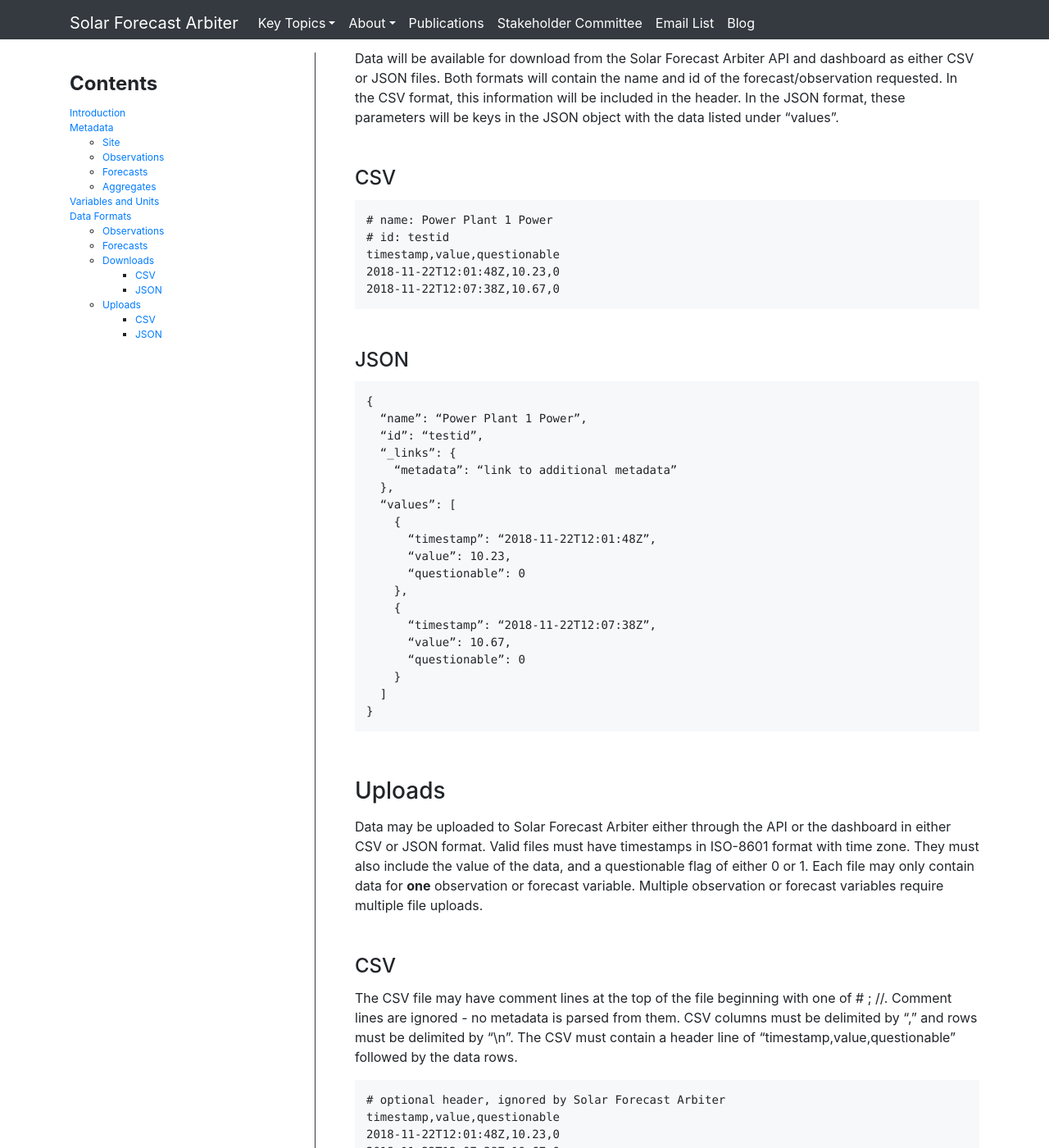
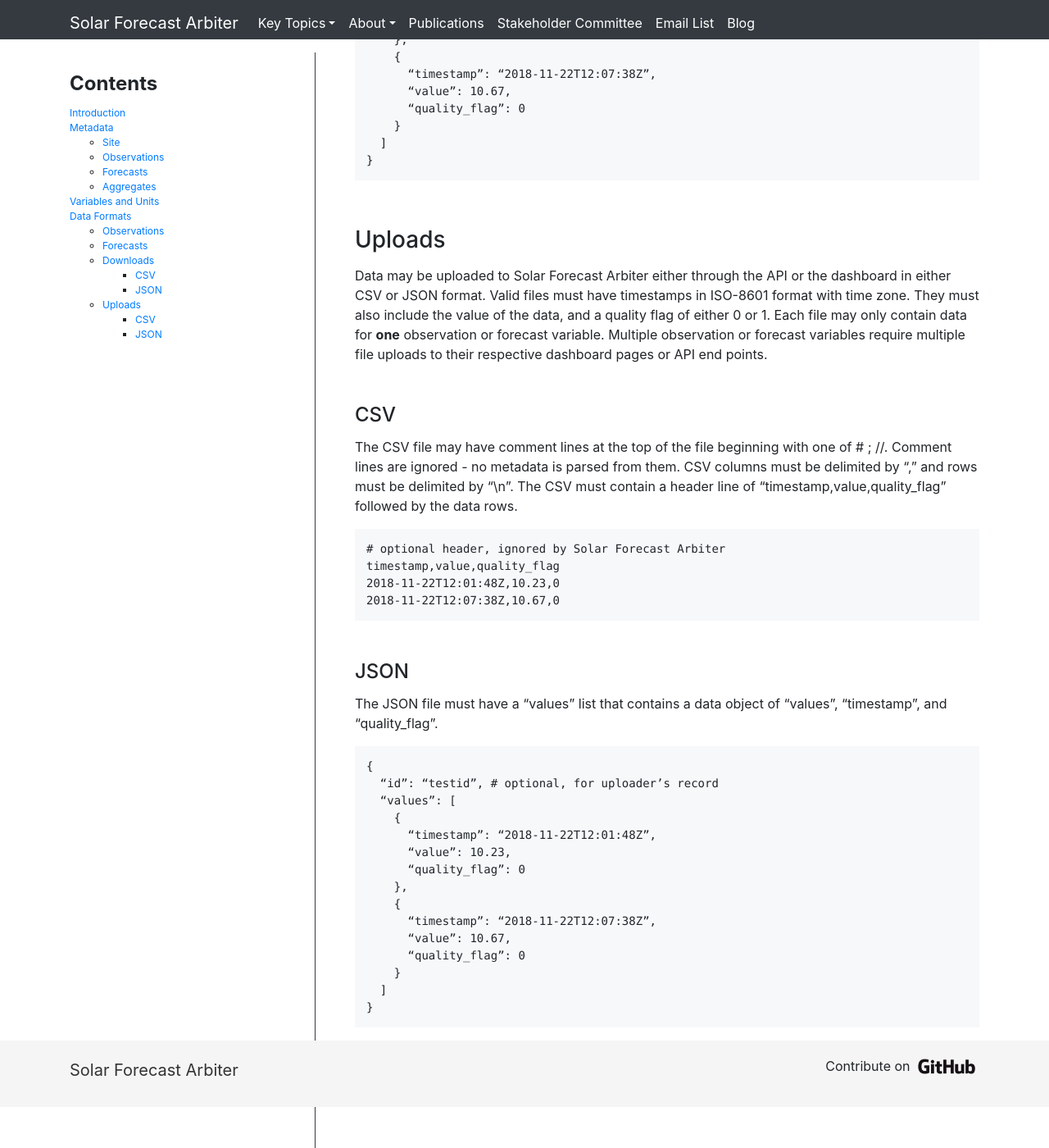
Before and after one commit to SolarArbiter/SolarArbiter.github.io, a Jekyll site: the page built from data_model.md, in a window 1280 px wide and 1400 px high, scrolled down 6780 px. Shown: the whole window at 82% size. Built offline with Jekyll 4.4.1, drawn with Linux system fonts in a browser that asks for light colours; comment, search, counter and statistics services are not loaded; our own code applies the rules of GitHub Pages for plain Markdown files; after the commit the page ends 8130 px from its top, so only the background shows below that; some of the changed text lies outside the part shown.

Commit message:
minor updates in response to comments

````diff
--- a/data_model.md
+++ b/data_model.md
@@ -105,63 +105,45 @@
 Site. They are:
 
 -   Name: name for the Site, e.g. Desert Rock
-
 -   Latitude: latitude of the Site in decimal degrees north of the
     equator, e.g. 36.62373
-
 -   Longitude: longitude of the Site in decimal degrees east of the
     prime meridian, e.g. -116.01947
-
 -   Elevation: Elevation of the Site in meters above sea level, e.g.
     1007
-
 -   Timezone: IANA timezone of the Site, e.g.
     Etc/GMT+8
 
 Additional parameters will be optional when creating a site:
 
 -   Network: measurement network name, e.g. SURFRAD
-
 -   Well-Known Text: describes a geometric area for a Site which may be
-    physically extended, i.e. a polygon over a city for a Site of
-    distributed generation PV systems.
+    physically extended, e.g. a polygon over a city for a Site that
+	describes many distributed generation PV systems.
 
 Sites that are solar power plants will require additional parameters
 that enable power forecasts. These parameters will be listed under a
 “modeling parameters” key as follows:
 
 -   Modeling parameters:
-
-    -   AC power: nameplate AC power rating
-
-    -   DC power: nameplate DC power rating
-
+    -   AC power: nameplate AC power rating in megawatts
+    -   DC power: nameplate DC power rating in megawatts
     -   Temperature Coefficient: The temperature coefficient of DC power
         in units of 1/C. Typically -0.002 to -0.005 per degree C.
-
     -   Tracking type: type of tracking system, i.e. fixed, single axis,
         two axis
-
     -   For fixed tilt systems:
-
         -   Surface tilt: tilt from horizontal of a fixed tilt system,
             degrees
-
         -   Surface azimuth: azimuth angle of a fixed tilt system,
             degrees
-
     -   For single-axis tracked systems:
-
         -   Axis tilt: tilt from horizontal of the tracker axis, degrees
-
         -   Axis azimuth: azimuth angle of the tracker axis, degrees
-
-        -   Ground coverage ratio: ground coverage ratio of a tracking
+        -   Ground coverage ratio: ratio of total width of modules on a tracker to the distance between tracker axes. For example, for trackers each with two modules of 1m width each, and a spacing between tracker axes of 7m, the ground coverage ratio is 0.286(=2/7).
             system
-
         -   Backtrack: True/False indicator of if a tracking system uses
             backtracking
-
         -   Maximum rotation angle: maximum rotation from horizontal of
             a single axis tracker, degrees
 
@@ -212,37 +188,29 @@
 Forecast can be associated with it.
 
 Creation of Forecasts will have the following required parameters (see
-[*Use Cases*](https://solarforecastarbiter.org/usecases/#forecastdef)
+[Use Cases](https://solarforecastarbiter.org/usecases/#forecastdef)
 for more detailed explanation of forecast parameters):
 
 -   Name: name of the Forecast
-
 -   Issue time of day - The time of day that a forecast run is issued,
     e.g. 00:30. For forecast runs issued multiple times within one day
     (e.g. hourly), this specifies the first issue time of day.
     Additional issue times are uniquely determined by the first issue
     time and the run length & issue frequency attribute.
-
 -   Lead time to start - The difference between the issue time and the
     start of the first forecast interval, e.g. 1 hour.
-
 -   Interval length - The length of time that each data point
     represents, e.g. 5 minutes, 1 hour.
-
 -   Run length / issue frequency - The total length of a single issued
     forecast run, e.g. 1 hour. To enforce a continuous, non-overlapping
     sequence, this is equal to the forecast run issue frequency.
-
 -   Interval label - Indicates if a time labels the beginning or the
     ending of an interval average, or indicates an instantaneous value,
     e.g. beginning, ending, instant
-
 -   Value type - The type of the data in the forecast, e.g. mean, max,
     95th percentile.
-
 -   Variable - The variable in the forecast, e.g. power, GHI, DNI. Each
     variable is associated with a standard unit.
-
 -   Site - The predefined site that the forecast is for, e.g. Power
     Plant X or Aggregate Y.
 
@@ -268,12 +236,9 @@
 Aggregates have the following required parameters:
 
 -   Name: Name of the Aggregate
-
 -   Description: A description of the makeup of the Aggregate, e.g. all
     utility scale solar in ISO region
-
 -   Timezone: IANA timezone of the site, e.g. Etc/GMT+8
-
 -   Observations: A list of Observations that make up the aggregate
 
 ## Variables and Units
@@ -285,25 +250,15 @@
 permitted are as follows:
 
 -   surface temperature: degrees Celsius
-
 -   surface wind speed: meters per second
-
 -   Global Horizontal Irradiance: Watts per meter squared
-
 -   Direct Normal Irradiance: Watts per meter squared
-
 -   Diffuse Horizontal Irradiance: Watts per meter squared
-
 -   Plane of array irradiance: Watts per meter squared
-
 -   Relative humidity: %
-
 -   AC power: megawatts
-
 -   DC power: megawatts
-
 -   PDF probability: %
-
 -   CDF value:
 
 Timestamp and timezone formatting is addressed below.
@@ -319,11 +274,10 @@
 #### Observations
 {: .anchor}
 
--   Timestamp: A timestamp in ISO-8601 format including a timezone, e.g.
-    2018-12-05T23:01:45-07:00 or 20181206T060145Z.
+-   Timestamp: A timestamp in ISO-8601 format including a timezone. e.g.
+	`2018-12-05T23:01:45-07:00` or `20181206T060145Z`.
 
 -   Value: Values for the variable in units defined above.
-
 -   Quality Flag: A flag indicating if the value is questionable. Either
     0 or 1.
 
@@ -334,9 +288,7 @@
 series of Timestamp, Value pairs in the following format:
 
 -   Timestamp: A timestamp in ISO-8601 format
-    including a timezone, e.g. 2018-12-05T23:01:45-07:00 or
-    20181206T060145Z.
-
+    including a timezone. e.g. `2018-12-05T23:01:45-07:00` or `20181206T060145Z`.
 
 -   Value: Values for the variable in units defined above.
 
@@ -369,14 +321,12 @@
 ```
 # name: Power Plant 1 Power
 # id: testid
-timestamp,value,questionable
+timestamp,value,quality_flag
 2018-11-22T12:01:48Z,10.23,0
 2018-11-22T12:07:38Z,10.67,0
 ```
-
 #### JSON
 {: .anchor}
-
 
     {
       “name”: “Power Plant 1 Power”,
@@ -388,12 +338,12 @@
         {
           “timestamp”: “2018-11-22T12:01:48Z”,
           “value”: 10.23,
-          “questionable”: 0
+          “quality_flag”: 0
         },
         {
           “timestamp”: “2018-11-22T12:07:38Z”,
           “value”: 10.67,
-          “questionable”: 0
+          “quality_flag”: 0
         }
       ]
     }
@@ -405,10 +355,10 @@
 Data may be uploaded to Solar Forecast Arbiter either through the API or
 the dashboard in either CSV or JSON format. Valid files must have
 timestamps in ISO-8601 format with time zone. They must also include the
-value of the data, and a questionable flag of either 0 or 1. Each file
+value of the data, and a quality flag of either 0 or 1. Each file
 may only contain data for **one** observation or forecast variable.
 Multiple observation or forecast variables require multiple file
-uploads.
+uploads to their respective dashboard pages or API end points.
 
 #### CSV
 {: .anchor}
@@ -417,11 +367,11 @@
 with one of # ; //. Comment lines are ignored - no metadata is parsed
 from them. CSV columns must be delimited by “,” and rows must be
 delimited by “\n”. The CSV must contain a header line of
-“timestamp,value,questionable” followed by the data rows.
+“timestamp,value,quality_flag” followed by the data rows.
 
 ```
 # optional header, ignored by Solar Forecast Arbiter
-timestamp,value,questionable
+timestamp,value,quality_flag
 2018-11-22T12:01:48Z,10.23,0
 2018-11-22T12:07:38Z,10.67,0
 ```
@@ -430,7 +380,7 @@
 {: .anchor}
 
 The JSON file must have a “values” list that contains a data object of
-“values”, “timestamp”, and “questionable”.
+“values”, “timestamp”, and “quality_flag”.
 
     {
       “id”: “testid”, # optional, for uploader’s record
@@ -438,12 +388,12 @@
         {
           “timestamp”: “2018-11-22T12:01:48Z”,
           “value”: 10.23,
-          “questionable”: 0
+          “quality_flag”: 0
         },
         {
           “timestamp”: “2018-11-22T12:07:38Z”,
           “value”: 10.67,
-          “questionable”: 0
+          “quality_flag”: 0
         }
       ]
     }
````
Also changed, not shown: other parts of data_model.md (+13 -19 lines).
